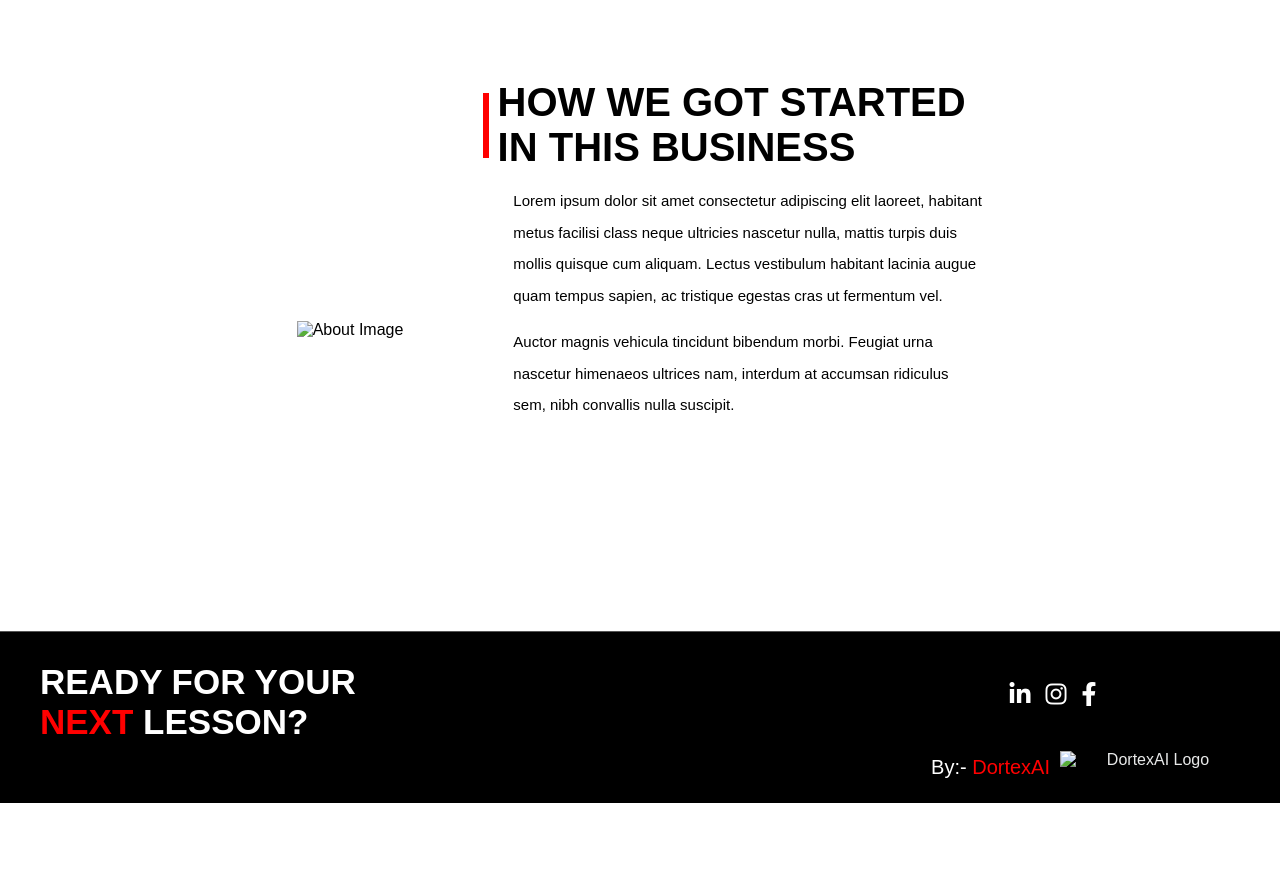
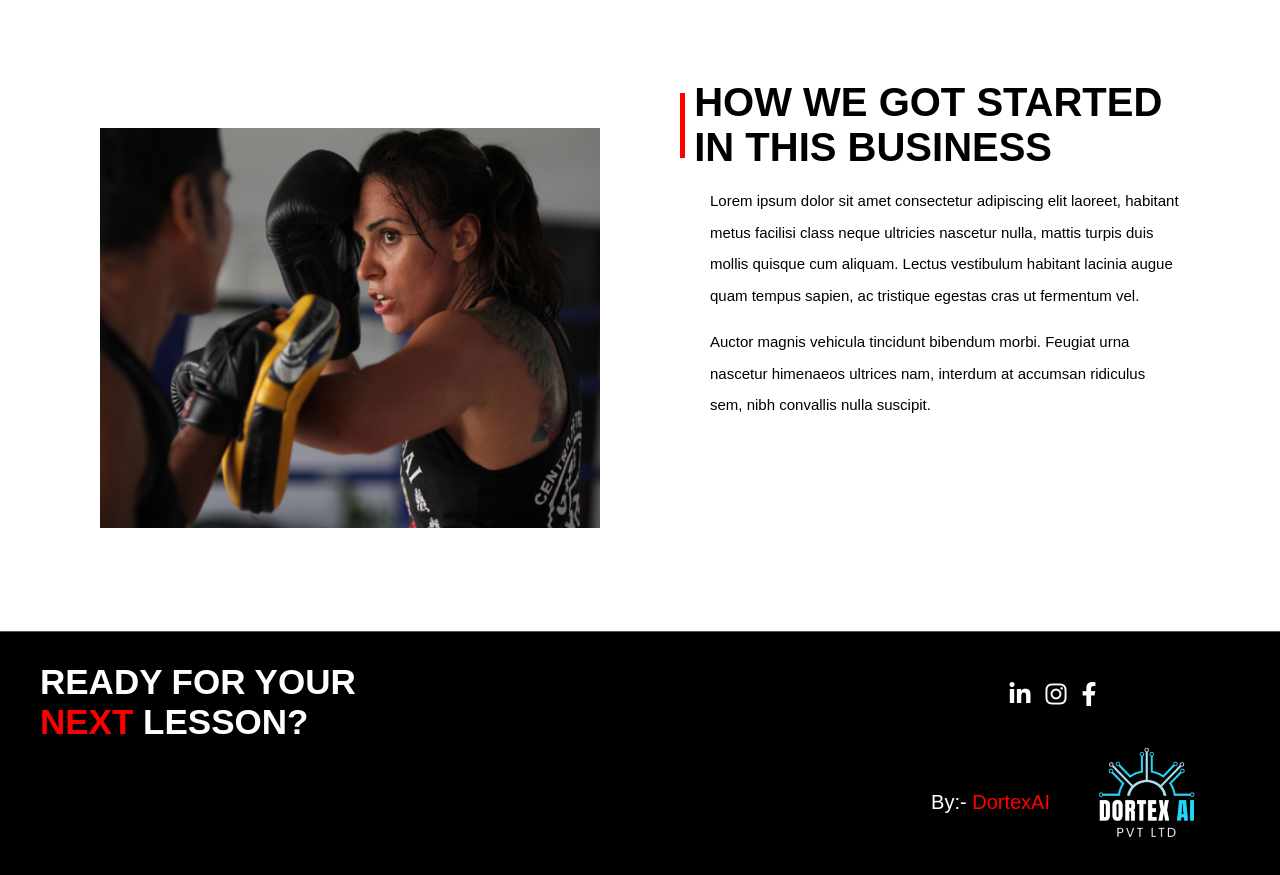
Before and after one commit to Satyamkan10/task01, a plain HTML site: page index.html in a window 1280 px wide. Shown: the part 786-1661 px from the top of the page. Before the commit the page ends 1589 px from the top, so only its background shows below. Drawn offline with Linux system fonts and the light colour scheme; files whose address does not match are found by name.

Commit message:
Update index.html

```diff
--- a/index.html
+++ b/index.html
@@ -35,7 +35,7 @@
 
     <section class="about">
         <div>
-            <img src="/assest/img/Rectangle 3.png" alt="About Image">
+            <img src="Rectangle 3.png" alt="About Image">
         </div>
         <div class="about-content">
             <div class="wrap">
@@ -71,7 +71,7 @@
                 </div>
                 <div class="logo-section">
                     <p>By:- <span class="company-name">DortexAI</span></p>
-                    <img src="/assest/img/logo.png" alt="DortexAI Logo" class="company-logo">
+                    <img src="logo.png" alt="DortexAI Logo" class="company-logo">
                 </div>
             </div>
         </div>
```
